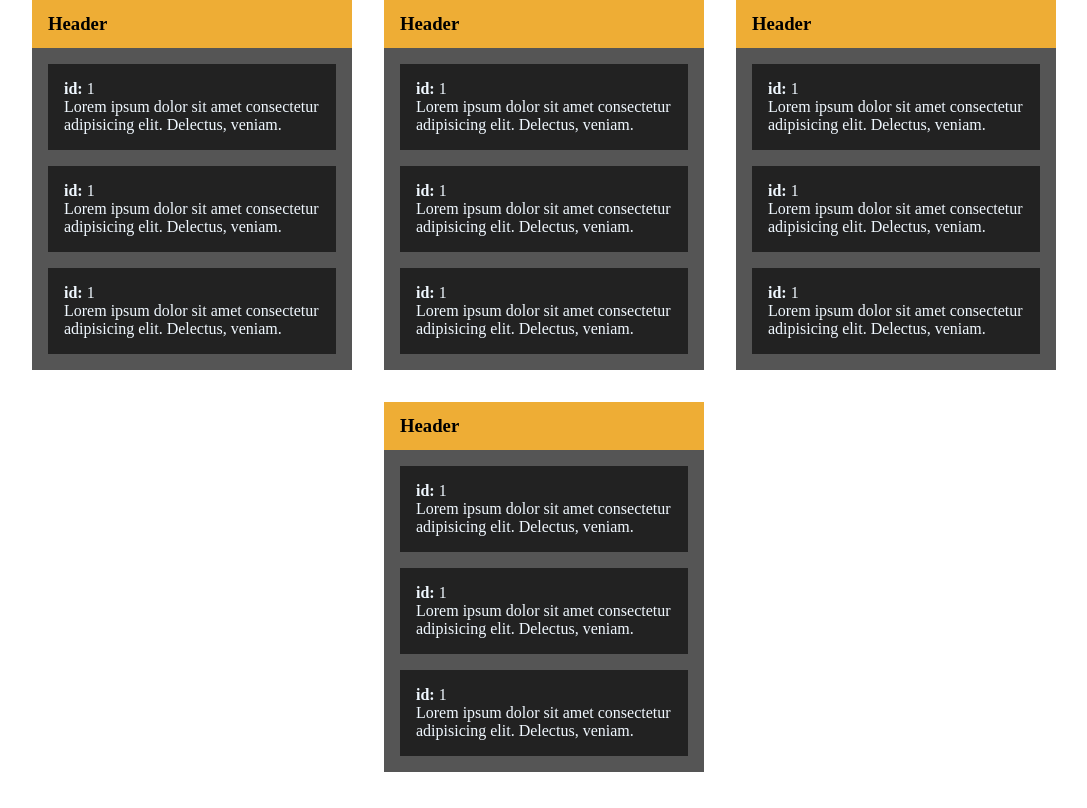
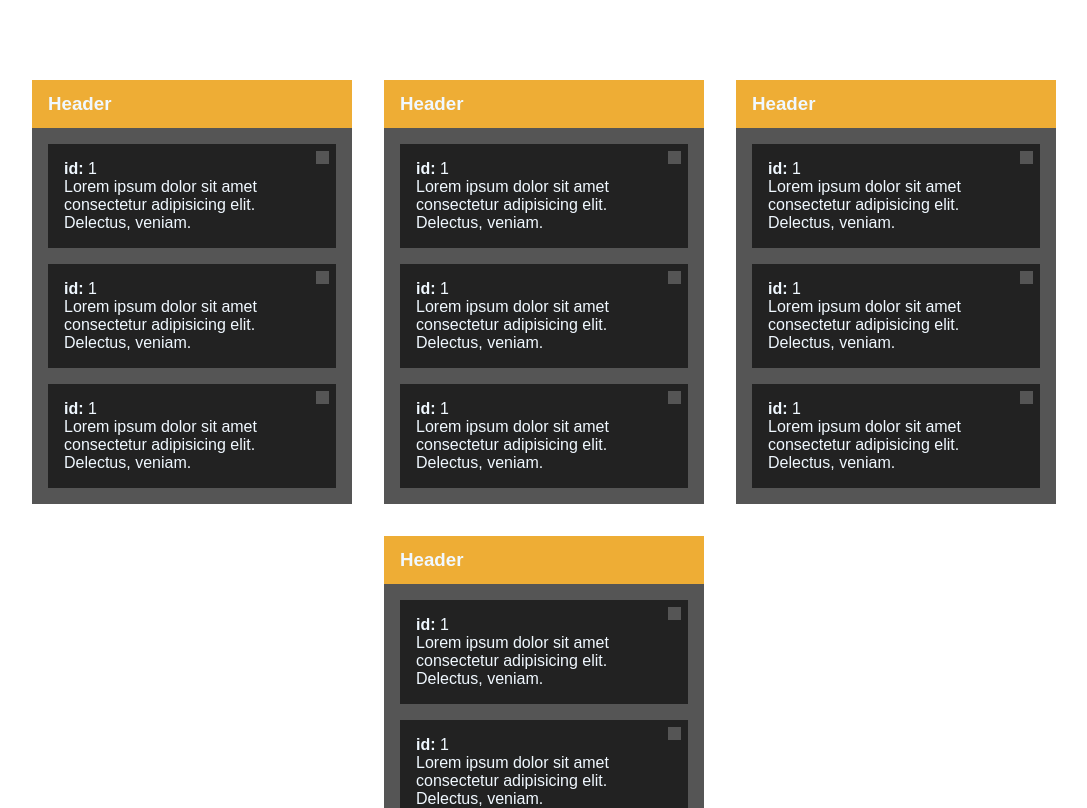
Before and after one commit to zigzar/trello-like, a Nuxt app: page / in a window 1280 px wide. Shown: the top 808 px of the page, without its empty margins (96-1183 px from the left). Built offline with nearby package versions, Linux system fonts and the light colour scheme.

Commit message:
Add card remove button

```diff
--- a/components/Card.vue
+++ b/components/Card.vue
@@ -1,5 +1,6 @@
 <template>
   <div class="card">
+    <button class="card__remove-btn"></button>
     <p><strong>id:</strong> 1</p>
     <p>
       Lorem ipsum dolor sit amet consectetur adipisicing elit. Delectus, veniam.
@@ -15,6 +16,15 @@ export default {}
 .card {
   padding: 1em;
   background-color: #222;
-  color: aliceblue;
+  position: relative;
+}
+.card__remove-btn {
+  width: 1em;
+  height: 1em;
+  position: absolute;
+  top: 0.5em;
+  right: 0.5em;
+  background-color: #555;
+  border: none;
 }
 </style>
--- a/components/Column.vue
+++ b/components/Column.vue
@@ -22,6 +22,7 @@ export default {
 .column {
   width: 320px;
   background-color: #555;
+  color: aliceblue;
 }
 .column__header {
   background-color: rgb(238, 173, 53);
--- a/pages/index.vue
+++ b/pages/index.vue
@@ -21,11 +21,14 @@ export default {
   padding: 0;
   margin: 0;
   box-sizing: border-box;
+  font-family: sans-serif;
 }
 .container {
   display: flex;
   flex: 1;
+  padding: 10vh;
   justify-content: center;
+  align-items: center;
   gap: 2em;
   flex-wrap: wrap;
 }
```
